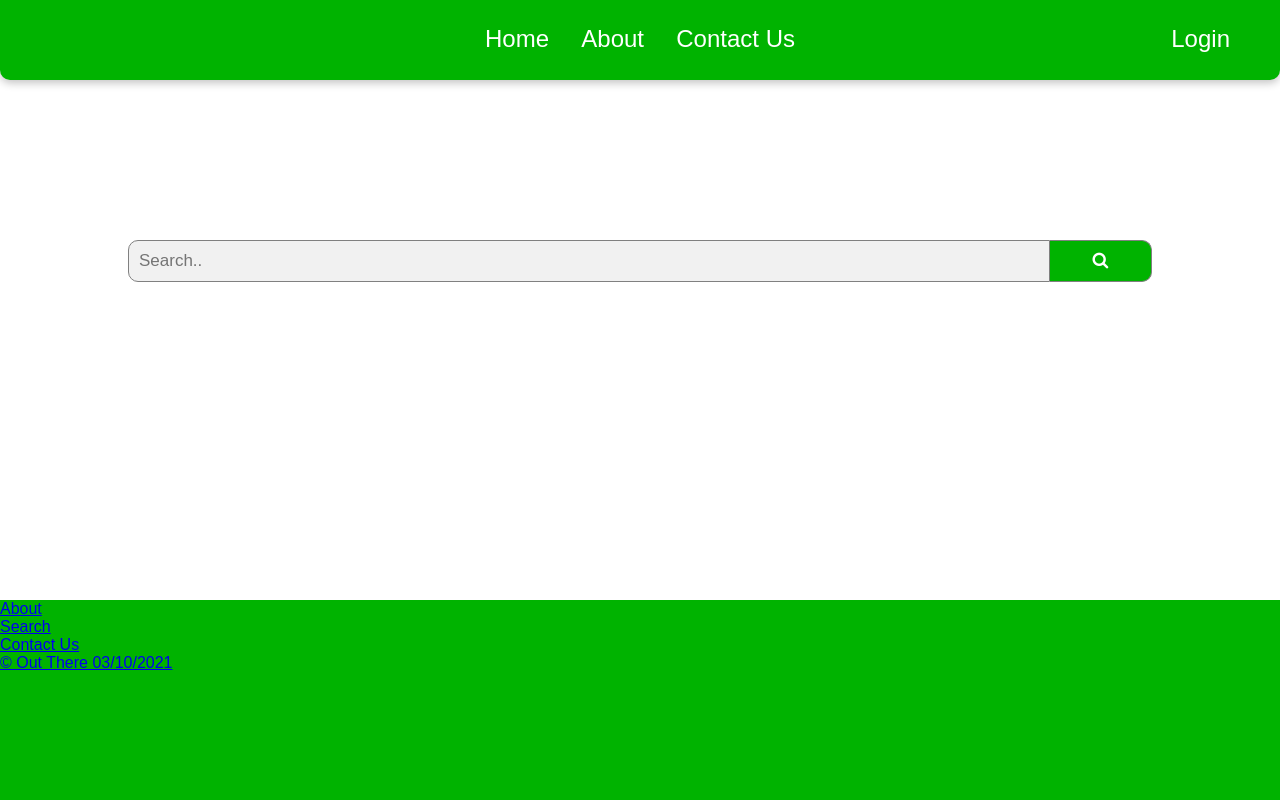
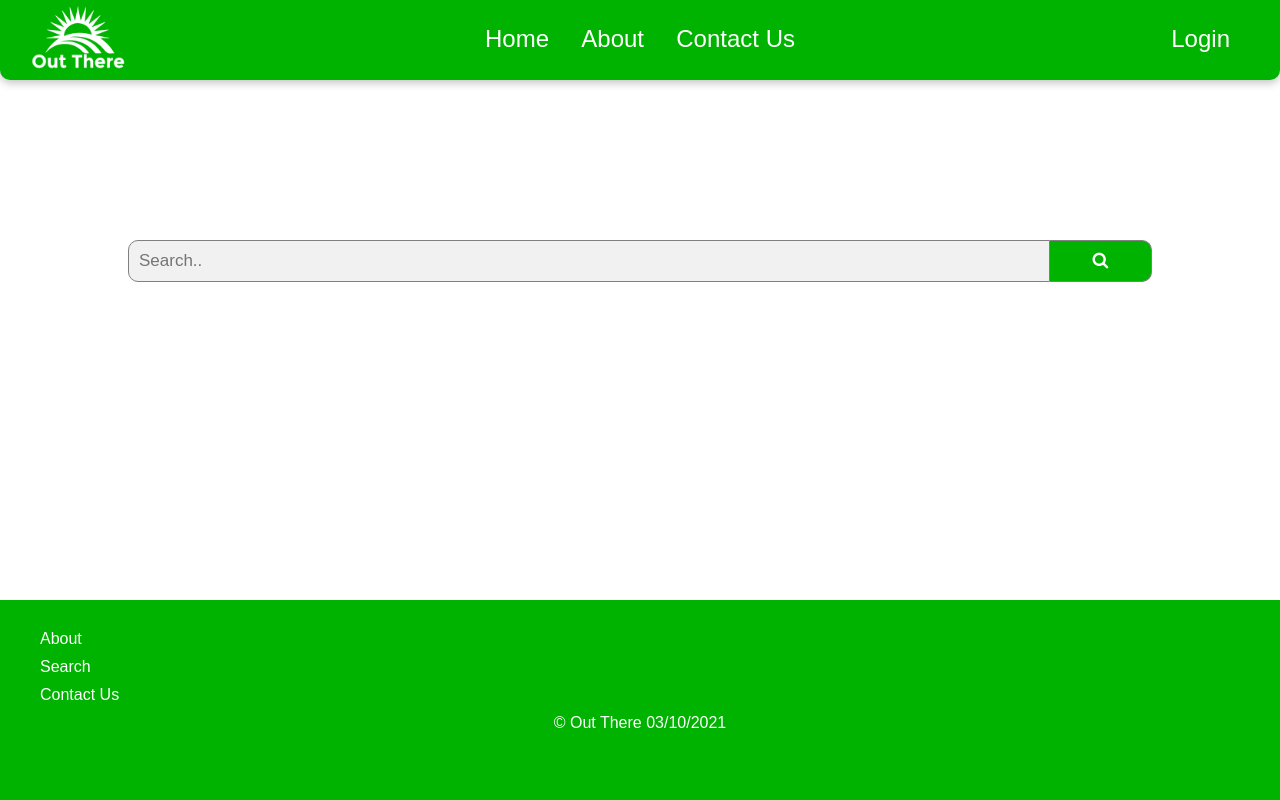
Before and after one commit to mumana98/Out-There, a PHP site: page /pages/search.html in a window 1280 px wide. Run offline with PHP 8.4, Linux system fonts and the light colour scheme.

Commit message:
html pages formatting

```diff
--- a/pages/search.html
+++ b/pages/search.html
@@ -1,18 +1,19 @@
 <!DOCTYPE html>
-<html>
+<html lang="en">
     <head>
         <meta charset="utf-8">
         <title>Search For Opportunities</title>
-        <link rel="icon" href="./pictures/favicon.ico">
+        <link rel="icon" href="../pictures/favicon.ico">
         <meta name="description" content="Search Page of the Out There Site">
-        <link rel="stylesheet" href="./styles/search.css">
+        <link rel="stylesheet" href="../styles/search.css">
         <link rel="stylesheet" href="https://cdnjs.cloudflare.com/ajax/libs/font-awesome/4.7.0/css/font-awesome.min.css">
     </head>
     <body>
         <nav class="container-navbar">
             <div class="navbar">
+                <a href="../index.html"><img id="nav-logo" src="../pictures/white_out-there_img.png" alt="logo image"></a>
                 <ul>
-                    <li><a class="nav-link" href="./index.html">Home</a></li>
+                    <li><a class="nav-link" href="../index.html">Home</a></li>
                     <li><a class="nav-link" href="./about.html">About</a></li>
                     <li><a class="nav-link" href="./contact.html">Contact Us</a></li>
                 </ul>
@@ -35,7 +36,7 @@
                 <p>
                 <a href="./contact.html">Contact Us</a>
                 </p>
-                <p><a href="mailto:msu245@utexas.edu">&#169; Out There 03/10/2021</a></p>
+                <p class="center"><a href="mailto:msu245@utexas.edu">&#169; Out There 03/10/2021</a></p>
             </div>
         </div>
     </body>
--- a/styles/contact.css
+++ b/styles/contact.css
@@ -15,15 +15,12 @@
 }
 #footer{
 	width:100%;
-
 	background-color: #00b300;
 	height: 25vh;
 }
 
 #footertext{
 	font-family: arial;
-	width:90%;
-	margin: 10px auto;
 	background-color: #00b300;
 	height: 100%;
 	color: white;
--- a/styles/search.css
+++ b/styles/search.css
@@ -67,6 +67,14 @@ body {
     transform: scaleX(1);
 }
 
+#nav-logo{
+    position: absolute;
+    height: 120%;
+    left: 30px;
+    top: -10px;
+    z-index: 1;
+}
+
 /* ----------------------------------NAVBAR-END----------------------------------- */
 
 .searchBar {
@@ -114,3 +122,18 @@ form.searchBar::after {
     background: #00b300;
     width: 100%;
 }
+
+#footertext {
+    padding: 20px;
+}
+
+#footertext a, #footertext p{
+    text-decoration: none;
+    color: #fff;
+    margin: 10px;
+
+}
+
+.center {
+    text-align: center;
+}
```
Also changed, not shown: index.html (+3 -4 lines), pages/about.html (+5 -8 lines), pages/contact.html (+56 -52 lines), pages/login.html (+5 -5 lines), pages/profile.html (+5 -5 lines), styles/home.css (+23 -1 lines).
